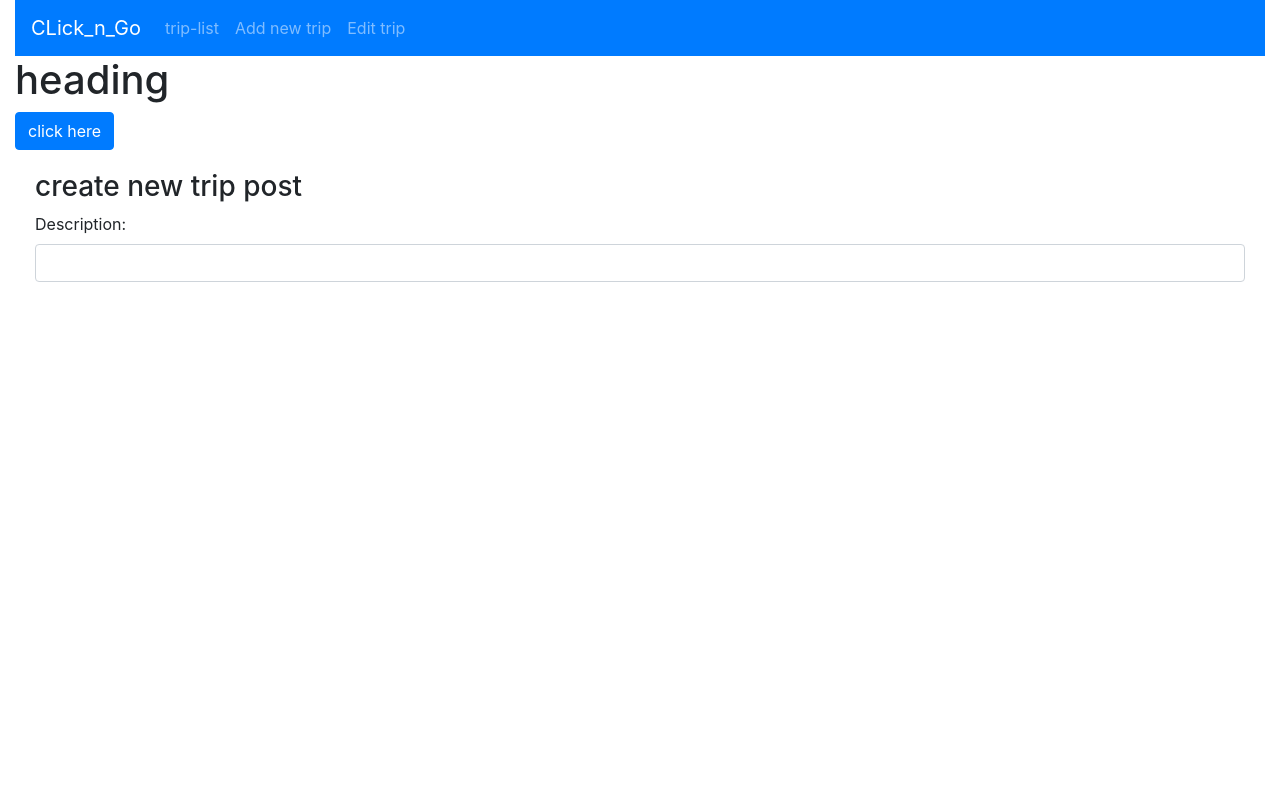
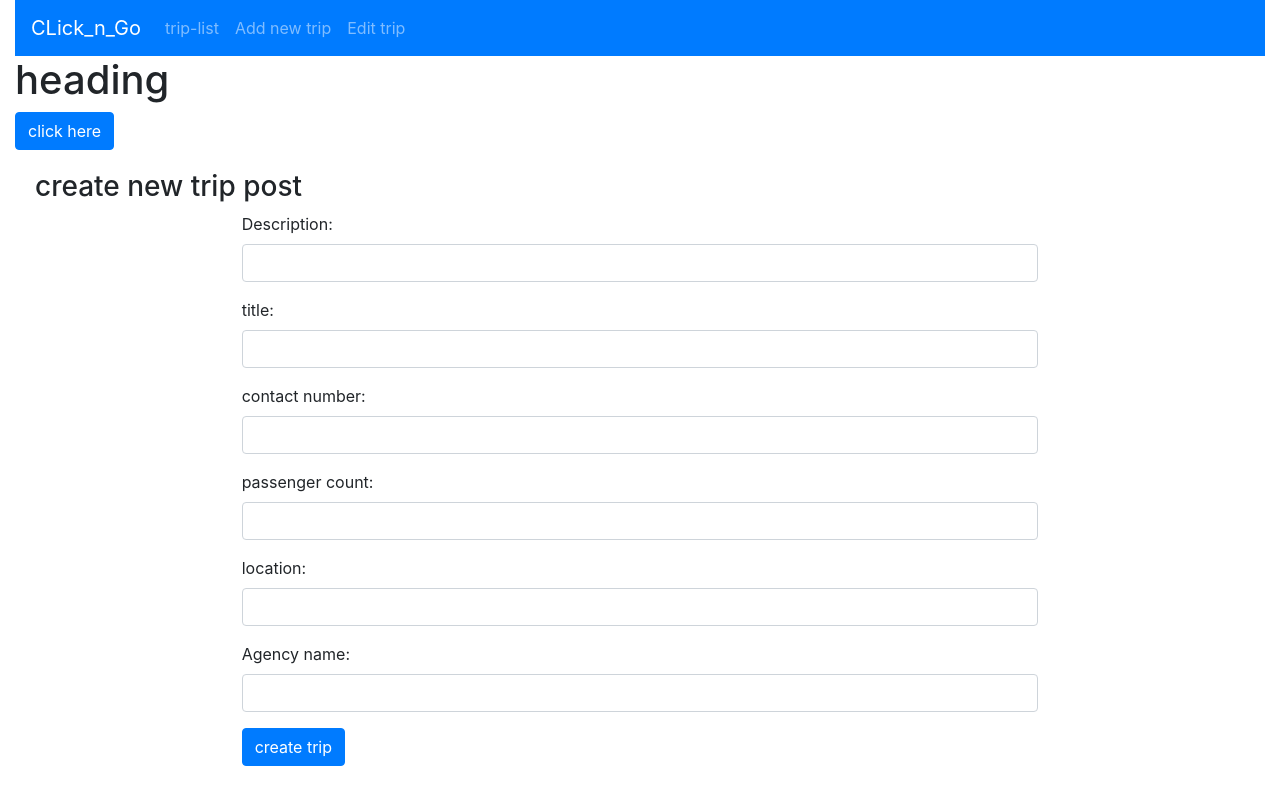
Before and after one commit to malinduruwanthamuthumala/click-n-go, a React (Create React App) app: page /create in a window 1280 px wide. Built offline with nearby package versions, Linux system fonts and the light colour scheme.

Commit message:
created form to submit data

```diff
--- a/src/components/createTrip.component.js
+++ b/src/components/createTrip.component.js
@@ -11,7 +11,8 @@ constructor(props){
     this.onChangeagencyName=this.onChangeagencyName.bind(this);
     this.onChangetelephone=this.onChangetelephone.bind(this);
     this.onChangetitle=this.onChangetitle.bind(this);
-
+    this.onChangelocation=this.onChangelocation.bind(this);
+    this.onSubmit=this.onSubmit.bind(this);
     this.state={
         description:'',
         title:'',
@@ -62,7 +63,7 @@ onSubmit(data){
     data.preventDefault();
 
     console.log('form submitted');
-    console.log('description:${this.state.description}');
+    console.log('description:'+this.state.description);
     console.log('description:${this.state.title}');
     this.setState({
         description:'',
@@ -77,12 +78,43 @@ render(){
     return(
         <div style={{margin:20}}>
             <h3>create new trip post</h3>
-            <form onSubmit={this.onSubmit}>
+            <div className="row">
+                <div className="col-md-2"></div>
+                <div className="col-md-8">
+                <form onSubmit={this.onSubmit}>
                 <div className="form-group">
                     <label>Description:</label>
                     <input type="text" className="form-control" value={this.state.description} onChange={this.onChangeDescription}/>
                 </div>
+                <div className="form-group">
+                    <label>title:</label>
+                    <input type="text" className="form-control" value={this.state.title} onChange={this.onChangetitle }/>
+                </div>
+                <div className="form-group">
+                    <label>contact number:</label>
+                    <input type="text" className="form-control" value={this.state.telephone} onChange={this.onChangetelephone}/>
+                </div>
+                <div className="form-group">
+                    <label>passenger count:</label>
+                    <input type="text" className="form-control" value={this.state.passengers} onChange={this.onChangePassengers}/>
+                </div>
+                <div className="form-group">
+                    <label>location:</label>
+                    <input type="text" className="form-control" value={this.state.location} onChange={this.onChangelocation}/>
+                </div>
+                <div className="form-group">
+                    <label>Agency name:</label>
+                    <input type="text" className="form-control" value={this.state.agency_name} onChange={this.onChangeagencyName}/>
+                </div>
+                <div className="form-group">
+                    <input type="submit" className="btn btn-primary" value="create trip"></input>
+                </div>
+
             </form>
+                </div>
+                <div className="col-md-2"></div>
+            </div>
+
         </div>
     )
 }
```
